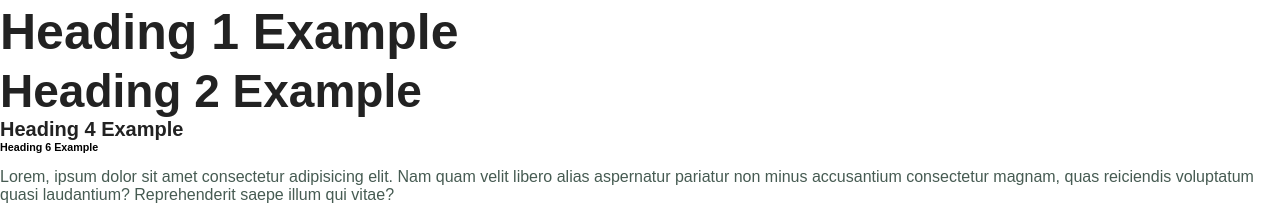
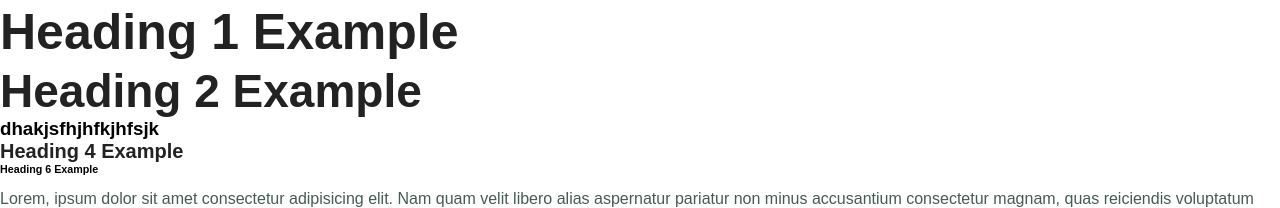
Before and after one commit to bajioB/ecommerceProject1, a plain HTML site: page index.html in a window 1280 px wide. Shown: the top 208 px of the page. Drawn offline with Linux system fonts and the light colour scheme; a web font is replaced by a local one.

Commit message:
committed

```diff
--- a/index.html
+++ b/index.html
@@ -14,6 +14,7 @@
 
     <h1>Heading 1 Example</h1>
     <h2>Heading 2 Example</h2>
+    <h3>dhakjsfhjhfkjhfsjk</h3>
     <h4>Heading 4 Example</h4>
     <h6>Heading 6 Example</h6>
     <p>Lorem, ipsum dolor sit amet consectetur adipisicing elit. Nam quam velit libero alias aspernatur pariatur non
```
